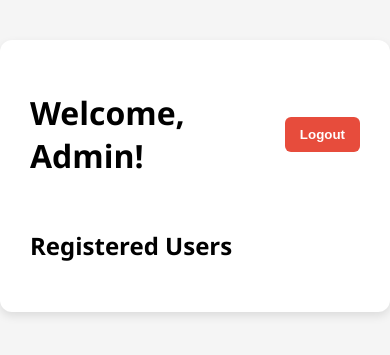
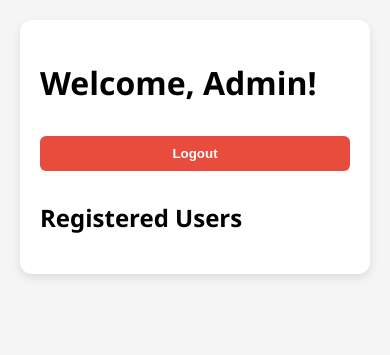
Before and after one commit to jpconwi/jp_chat_friends_sy2005, a Flask app: page /dashboard in a window 390 px wide. Shown: the top 355 px of the page. Run offline with Flask 3, Linux system fonts and the light colour scheme; the visitor is signed in with stand-in values (Sample User, id 1); data that the repository does not hold is empty; some libraries are stand-ins or nearby versions.

Commit message:
Update dashboard.css

```diff
--- a/static/dashboard.css
+++ b/static/dashboard.css
@@ -12,12 +12,15 @@ body {
   padding: 30px;
   border-radius: 12px;
   box-shadow: 0 4px 10px rgba(0, 0, 0, 0.1);
+  box-sizing: border-box;
 }
 
 header {
   display: flex;
   justify-content: space-between;
   align-items: center;
+  flex-wrap: wrap;
+  gap: 10px;
 }
 
 .logout-btn {
@@ -41,6 +44,7 @@ header {
 .user-list {
   list-style: none;
   padding: 0;
+  margin: 0;
 }
 
 .user-list li {
@@ -51,6 +55,8 @@ header {
   margin: 8px 0;
   background-color: #f0f0f0;
   border-radius: 6px;
+  flex-wrap: wrap;
+  gap: 10px;
 }
 
 .chat-btn {
@@ -65,3 +71,26 @@ header {
 .chat-btn:hover {
   background-color: #2980b9;
 }
+
+/* ✅ Mobile-friendly adjustments */
+@media (max-width: 600px) {
+  .dashboard-container {
+    margin: 20px;
+    padding: 20px;
+  }
+
+  .user-list li {
+    flex-direction: column;
+    align-items: flex-start;
+  }
+
+  .chat-btn {
+    width: 100%;
+    text-align: center;
+  }
+
+  .logout-btn {
+    width: 100%;
+    text-align: center;
+  }
+}
```
